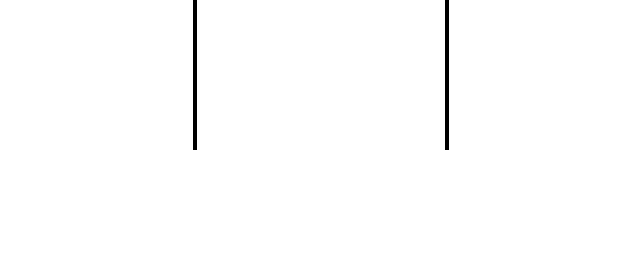
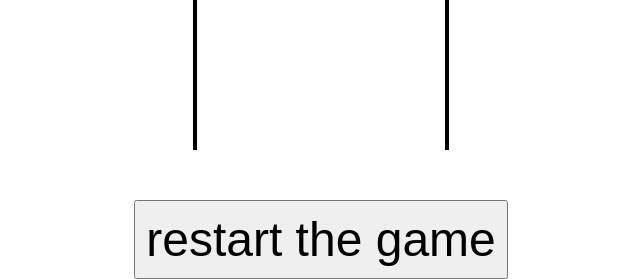
Before and after one commit to AleksisLesieur/full_tic_tac_toe, a FastAPI app: page / in a window 1280 px wide. Shown: the part 848-1127 px from the top of the page, without its empty margins (319-959 px from the left). Before the commit the page ends 998 px from the top, so only its background shows below. Run offline with FastAPI, Linux system fonts and the light colour scheme; data that the repository does not hold is empty.

Commit message:
fixing O and X bug on the front end

```diff
--- a/main.py
+++ b/main.py
@@ -25,11 +25,9 @@ app.add_middleware(
     allow_headers=["*"],  # Allows all headers
 )
 
-
 app.mount("/static", StaticFiles(directory="static"), name="static")
 
 templates = Jinja2Templates(directory="templates")
-
 
 class BoxData(BaseModel):
     cell_1_1: Optional[str] = None
@@ -46,12 +44,6 @@ class BoxData(BaseModel):
 async def read_root(request: Request):
     return templates.TemplateResponse('index_refactored.html', {"request": request})
 
-# @app.post("/")
-# async def receive_data(box_data: BoxData):
-#     return box_data
-
-# added code
-
 
 def get_db():
     db = SessionLocal()
@@ -62,6 +54,10 @@ def get_db():
 
 db_dependency = Annotated[Session, Depends(get_db)]
 
+@app.get("/received")
+async def read_games(db: db_dependency):
+    games = db.query(models.TicTacToe).all()
+    return games
 
 @app.post("/game")
 async def create_game(box_data: BoxData, db: db_dependency):
--- a/static/script_refactored.js
+++ b/static/script_refactored.js
@@ -1,19 +1,30 @@
 const currentData = {}
+
+let updatedData = {}
 
 let currentPlayer = 'X'
 
 let updatedScore = 1
 
+const button = document.querySelector('button')
+
+let count = 0
+
+button.addEventListener('click', function () {
+  count = count + 1
+
+  console.log(count)
+})
+
 
 for (let i = 1; i < 10; i++) {
   currentData[`box${i}`] = null
   document.querySelector(`.box${i}`).addEventListener('click', function (event) {
-    makeMove(i, event)
+    makeMove(i)
   })
 }
 
-async function makeMove(index, event) {
-  event.preventDefault()
+async function makeMove(index) {
   let boxKey = `box${index}`
   if (currentData[boxKey] === null) {
     currentData[boxKey] = currentPlayer
@@ -25,13 +36,22 @@ async function makeMove(index, event) {
 
 let gameId = null;
 
+async function getData() {
+  const result = await fetch(`http://127.0.0.1:8000/received`);
+  const finalResult = await result.json()
+  updatedData = finalResult[finalResult.length - 1]
+  console.log(updatedData)
+}
+
+getData()
+
 async function sendData() {
   console.log('send data first')
   const url = gameId === null ? "http://127.0.0.1:8000/game" : `http://127.0.0.1:8000/game/${gameId}`;
   const method = gameId === null ? "POST" : "PUT";
 
   const backendData = {
-    id: 1,
+    id: gameId,
     cell_1_1: currentData.box1,
     cell_1_2: currentData.box2,
     cell_1_3: currentData.box3,
@@ -50,6 +70,7 @@ async function sendData() {
     },
     body: JSON.stringify(backendData),
   });
+
   const result = await response.json();
   console.log(result);
 
@@ -60,30 +81,9 @@ async function sendData() {
   updateBoard(result);
 }
 
-// function updateBoard(data) {
-//   for (let i = 1; i < 10; i++) {
-//     let boxKey = `box${i}`
-//     let box = document.querySelector(`.${boxKey}`)
-//     if (box) {
-//       console.log(data)
-//       box.textContent = data[boxKey]
-//     }
-//   }
-// }
-
-// function updateBoard(data) {
-//   for (let i = 1; i < 10; i++) {
-//     let boxKey = `box${i}`
-//     document.querySelector(`.${boxKey}`).textContent = data[boxKey]
-//   }
-// }
-
 function updateBoard(data) {
-  console.log("Data received for board update:", data);
-
   for (let i = 1; i <= 9; i++) {
     let boxKey = `box${i}`;
-    console.log("Updating:", boxKey, "with value:", data[boxKey]);
     let box = document.querySelector(`.${boxKey}`);
     if (box) {
       box.textContent = data[boxKey] || "";
--- a/static/styles_refactored.css
+++ b/static/styles_refactored.css
@@ -82,4 +82,13 @@ main article.board .row .box {
 }
 main article.board .row .box:not(:first-child) {
   border-left: 4px solid black;
+}
+
+button {
+  margin: 0 auto;
+  margin-top: 50px;
+  padding: 10px;
+  display: flex;
+  justify-content: center;
+  font-size: 48px;
 }/*# sourceMappingURL=styles_refactored.css.map */
--- a/static/styles_refactored.scss
+++ b/static/styles_refactored.scss
@@ -94,3 +94,12 @@ main {
         }
     }
 }
+
+button {
+    margin: 0 auto;
+    margin-top: 50px;
+    padding: 10px;
+    display: flex;
+    justify-content: center;
+    font-size: 48px;
+}
--- a/templates/index_refactored.html
+++ b/templates/index_refactored.html
@@ -39,6 +39,7 @@
             </div>
         </article>
     </main>
+    <button>restart the game</button>
 
     <script src="../static/script_refactored.js"></script>
 </body>
```
Also changed, not shown: 1 other file. Lines whose indentation alone changed are shown as unchanged.
